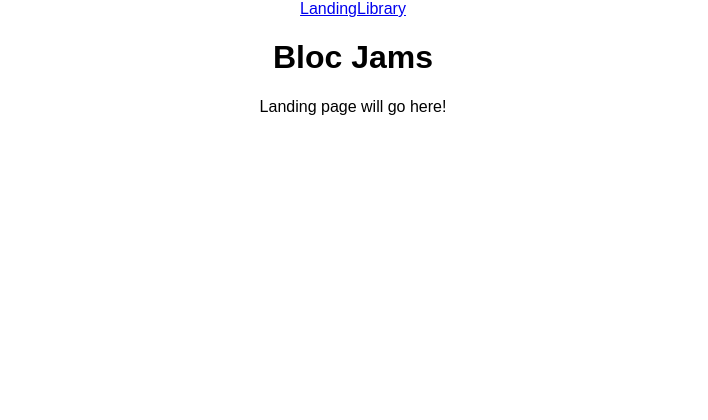
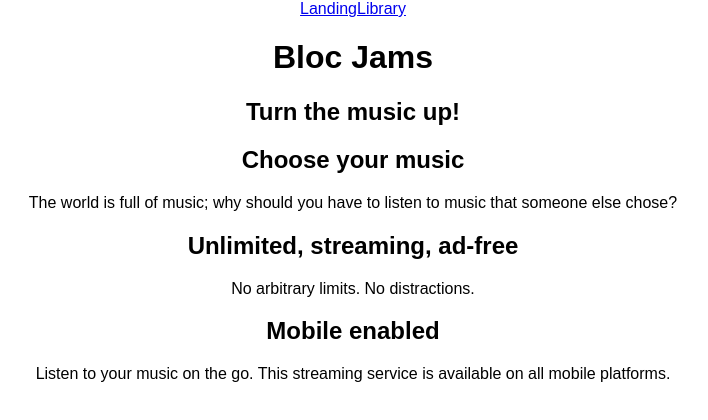
Before and after one commit to 0xZeb/React, a React (Create React App) app in the folder bloc-jams-react/: page / in a window 1280 px wide. Shown: the top 420 px of the page, without its empty margins (287-995 px from the left). Built offline with nearby package versions, Linux system fonts and the light colour scheme.

Commit message:
checkpoint-landing

```diff
--- a/bloc-jams-react/src/components/Landing.js
+++ b/bloc-jams-react/src/components/Landing.js
@@ -1,8 +1,26 @@
 import React from 'react';
 
 const Landing = () => (
-  <section className="landing">
-    Landing page will go here!
+  <section className="library">
+      <h1 className="hero-title">Turn the music up!</h1>
+
+    <section className="selling-points">
+      <div className ="point">
+        <h2 className="point-title">Choose your music</h2>
+        <p className="point-description">
+                The world is full of music;
+                why should you have to listen to music that someone else chose?</p>
+      </div>
+      <div className="point">
+        <h2 className="point-title">Unlimited, streaming, ad-free</h2>
+        <p className="point-description">No arbitrary limits. No distractions.</p>
+      </div>
+      <div className="point">
+        <h2 className="point-title">Mobile enabled</h2>
+        <p className="point-description">Listen to your music on the go. This streaming service is available on all mobile platforms.</p>
+      </div>
+    </section>
+
   </section>
 );
 
```
